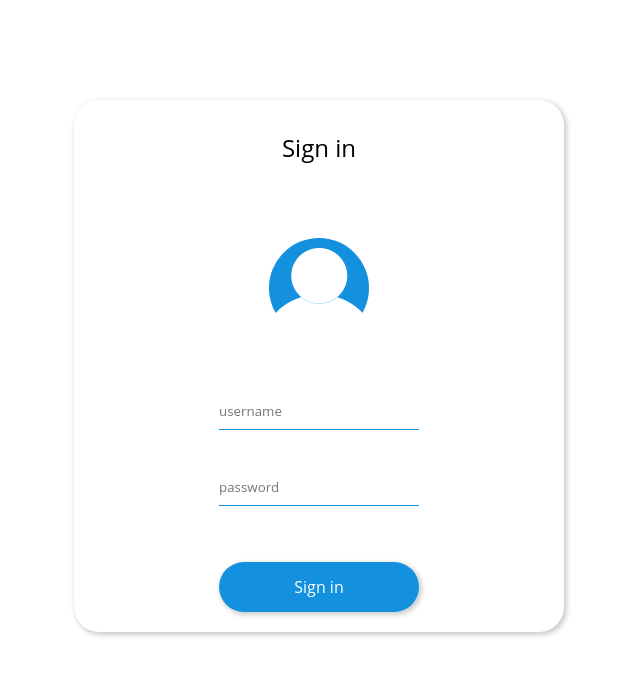
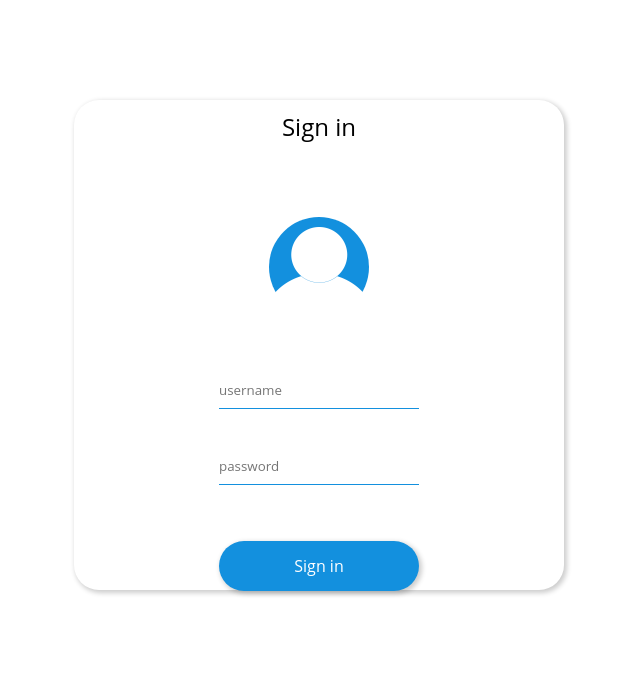
Before and after one commit to LBStuff/lyndsey-brandon-login-ui-with-flexbox, a plain HTML site: page index.html in a window 1280 px wide. Shown: the whole page, without its empty margins (321-961 px from the left). Drawn offline with Linux system fonts and the light colour scheme.

Commit message:
Added minimum size to the box.

```diff
--- a/styles/styles.css
+++ b/styles/styles.css
@@ -22,8 +22,12 @@ body {
     align-items: center;
     justify-content: center;
 
+    min-width: 400px;
+    min-height: 400px;
+
     margin: 100px auto 0;
     width: 450px;
+    height: 450px;
 
     box-shadow: 2px 2px 5px 1px rgba(0, 0, 0, 0.2);
     border-radius: 25px;
```
